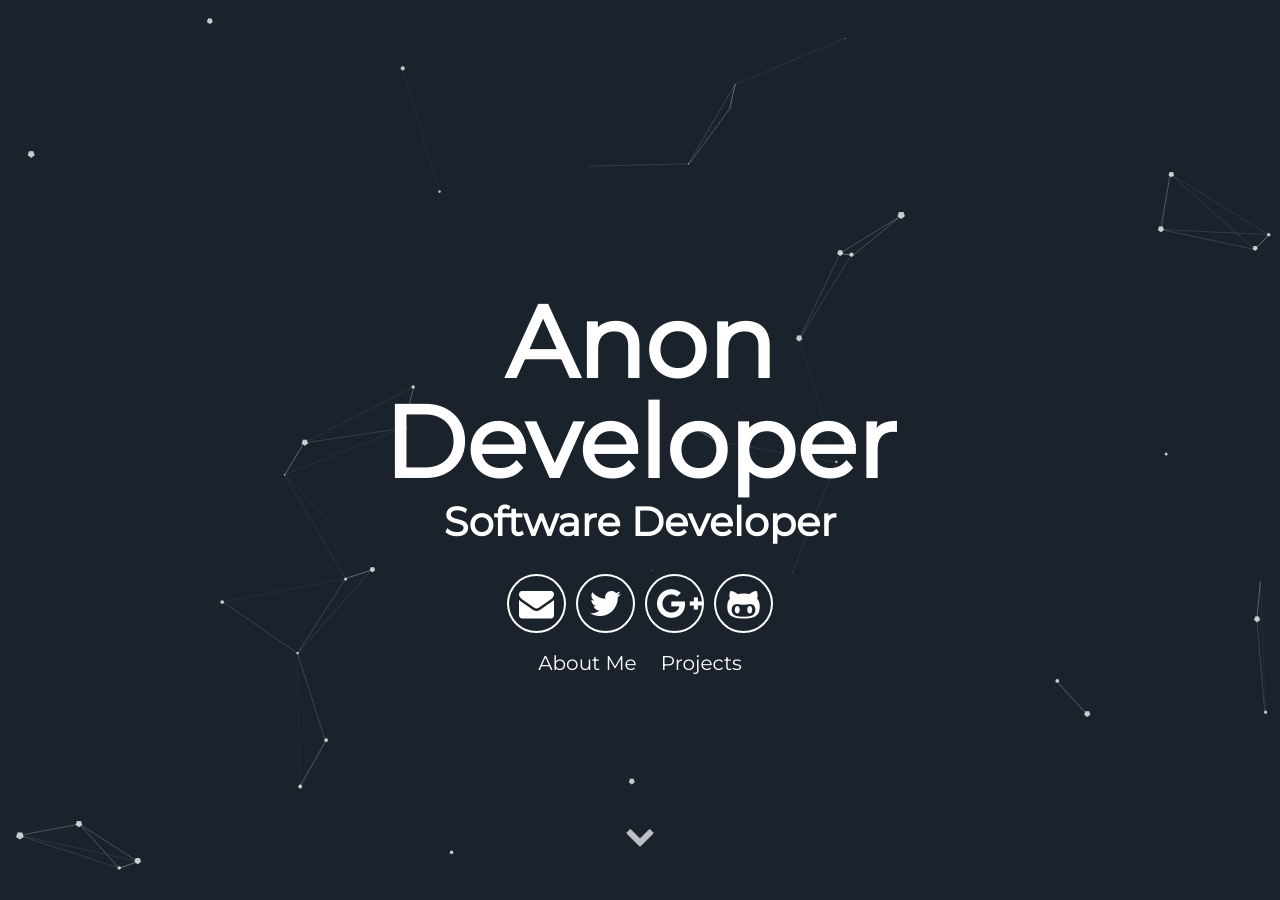
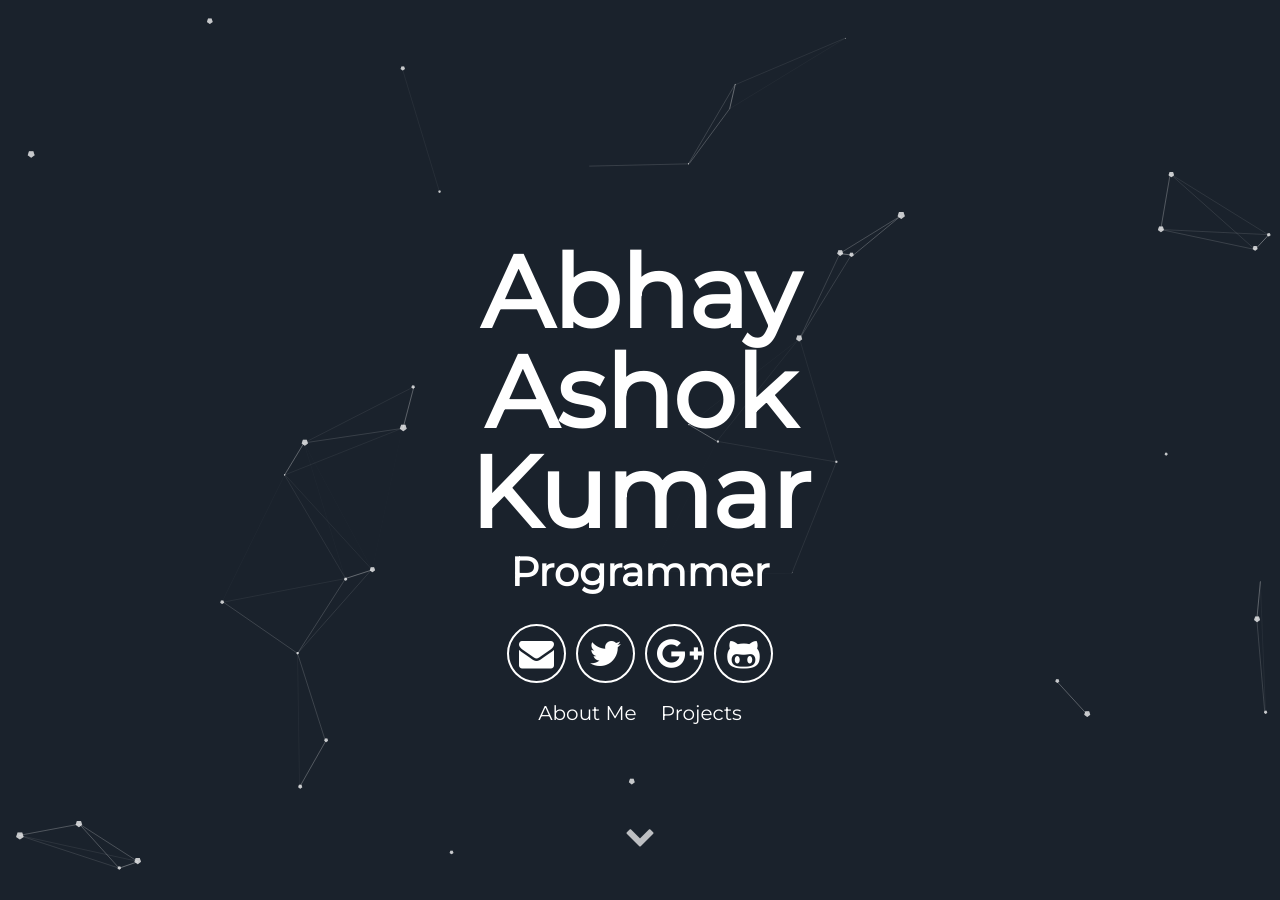
Before and after one commit to SSJAbatron/portfolio, a Jekyll site: the page built from index.html, in a window 1280 px wide and 900 px high. Built offline with Jekyll 4.4.1, drawn with Linux system fonts in a browser that asks for light colours; some of the changed text lies outside the part shown.

Commit message:
Update _config.yml
Updated Username, title, email and github id

```diff
--- a/_config.yml
+++ b/_config.yml
@@ -5,13 +5,11 @@ description: A blog about lorem ipsum dolor sit amet
 # url: "localhost:3000" # the base hostname & protocol for your site e.g. http://willianjusten.com.br
 
 # User settings
-username: Anon Developer
+username: Abhay Ashok Kumar
 user_description: Bicycle rights irony actually neutra typewriter lyft. Man bun taxidermy put a bird on it, umami yr ramps pop-up ugh bushwick chia lo-fi. Occupy bitters pour-over snackwave you probably haven't heard of them small batch. Cornhole mustache man bun letterpress echo park VHS.
-user_title: Software Developer
-email: anon@anon.com
-twitter_username: lorem_ipsum
-github_username:  lorem_ipsum
-gplus_username:  lorem_ipsum
+user_title: Programmer
+email: a.abhay96@gmail.com
+github_username:  SSJAbatron
 
 # Google-analytics
 google-analytics:
```
